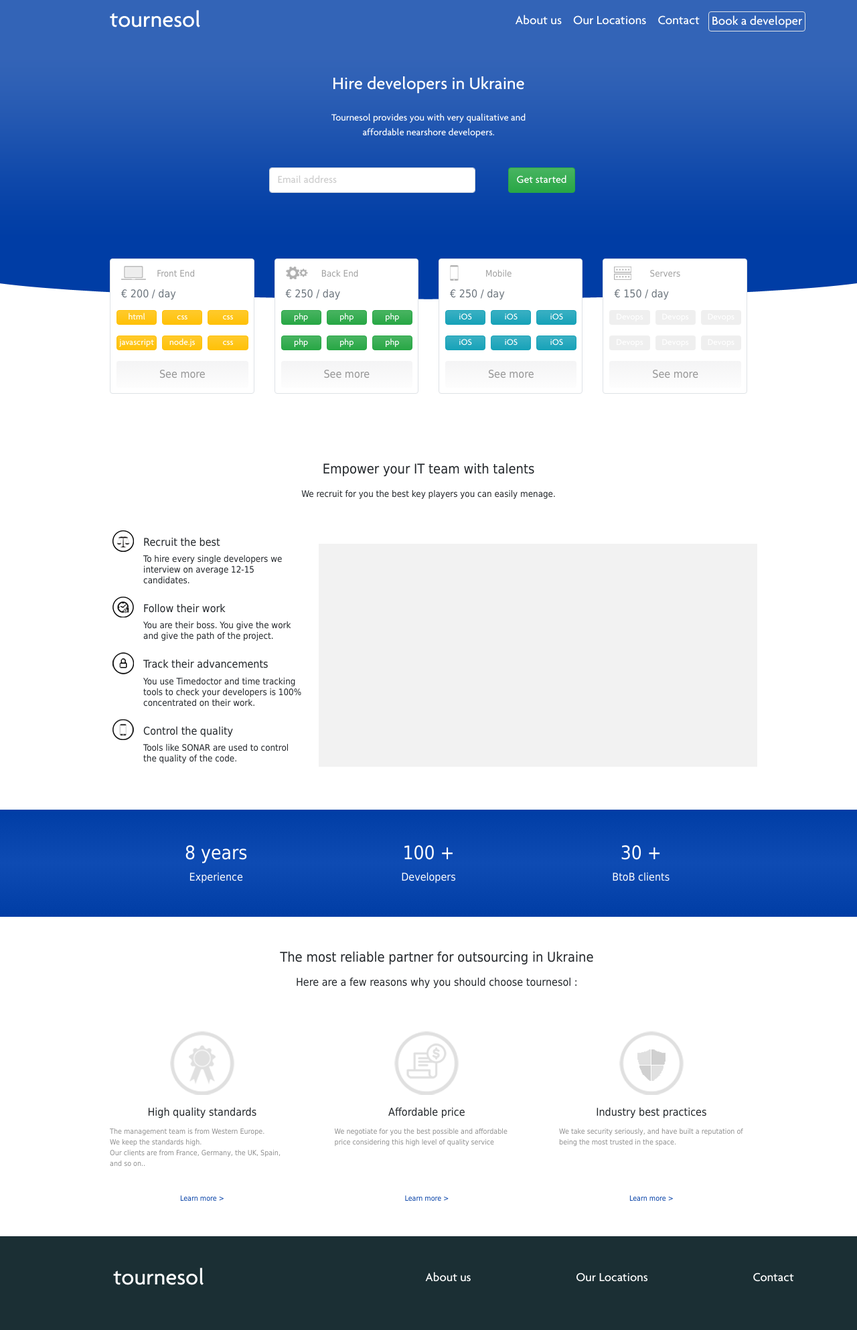
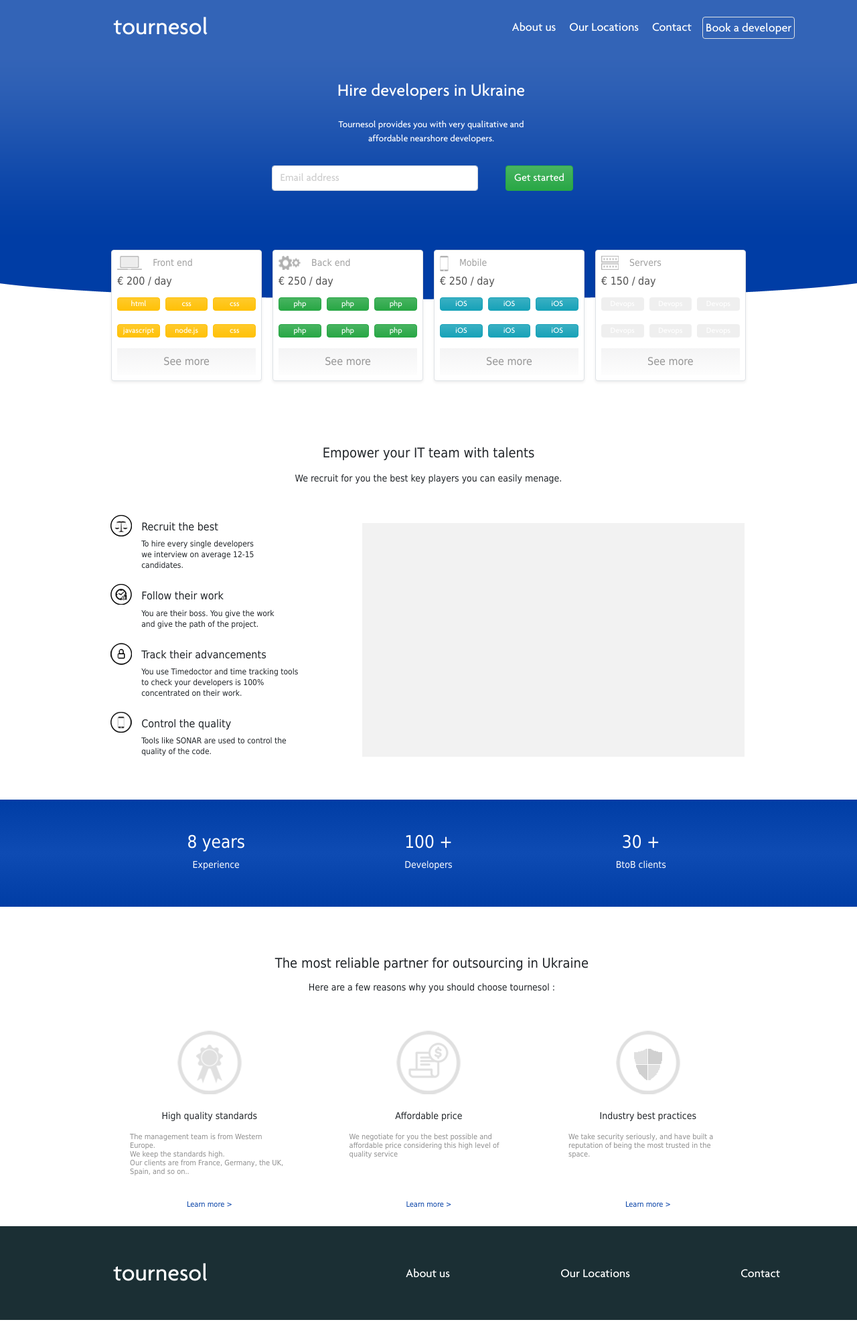
Before and after one commit to ITGuru7/tournesol-Bootstrap4Sass, a PHP site: page / in a window 1280 px wide. Shown: the whole page at 67% size. Run offline with PHP 8.4, Linux system fonts and the light colour scheme.

Commit message:
Pixel perfect

```diff
--- /dev/null
+++ b/fonts/agenda_font.css
@@ -0,0 +1,12 @@
+/*! Generated by Font Squirrel (https://www.fontsquirrel.com) on September 8, 2018 */
+
+
+
+@font-face {
+    font-family: 'agendamedium';
+    src: url('agendamedium-webfont.woff2') format('woff2'),
+         url('agendamedium-webfont.woff') format('woff');
+    font-weight: normal;
+    font-style: normal;
+
+}
--- a/index.html
+++ b/index.html
@@ -23,6 +23,7 @@
 
 
 	<!-- Custom styles for this template -->
+	<link rel="stylesheet" href="fonts/agenda_font.css" type="text/css" charset="utf-8" />
 	<link href="css/tournesol.css" rel="stylesheet">
 
 </head>
@@ -38,25 +39,25 @@
       </button>
 
       <div class="collapse navbar-collapse" id="navbarHeaderContent">
-  	    <ul class="navbar-nav ml-auto">
-  	      <li class="nav-item">
+  	    <ul class="navbar-nav ml-auto pr-3">
+  	      <li class="nav-item pr-1">
   	        <a class="nav-link text-white" href="#">About us</a>
   	      </li>
-          <li class="nav-item">
+          <li class="nav-item pr-1">
   	        <a class="nav-link text-white" href="#">Our Locations</a>
   	      </li>
-          <li class="nav-item">
+          <li class="nav-item pr-1">
   	        <a class="nav-link text-white" href="#">Contact</a>
   	      </li>
           <li class="nav-item">
-  	        <a class="ml-1 mt-2 py-0 px-1 align-middle nav-link text-white border rounded" href="#">Book a developer</a>
+  	        <a class="ml-1 mt-1 pt-1 pb-0 px-1 align-middle nav-link text-white border rounded" href="#">Book a developer</a>
   	      </li>
   	    </ul>
       </div>
   	</nav>
 
     <!-- Title -->
-    <div id="header-title" class="container-fluid pt-5">
+    <div id="header-title" class="container-fluid pt-5 pl-2 pr-0">
       <div class="container text-white">
         <div class="row">
           <div class="col-sm text-center text-justify">
@@ -69,11 +70,11 @@
             affordable nearshore developers.</p>
             </div>
         </div>
-        <div class="row mt-3 mx-5 d-flex justify-content-center">
+        <div class="row mt-1 mx-5 d-flex justify-content-center">
           <div class="col-md-4 col-sm-6 pt-2">
             <input type="email" class="form-control" placeholder="Email address">
           </div>
-          <div class="col-md-2 col-sm-3 pt-2 d-flex justify-content-center">
+          <div class="col-md-2 col-sm-3 pt-2 pl-0 d-flex justify-content-center">
             <button type="button" class="btn btn-success">Get started</button>
           </div>
         </div>
@@ -84,19 +85,15 @@
   <!-- Page Content -->
   <div id="main-content" class="container-fluid">
     <!-- Technology Content -->
-    <div id="technology" class="row">
-      <div class="col-md-3 col-sm-6 mt-2">
-        <div class="container-fluid bg-white border rounded pl-3">
-          <div class="row mt-2">
-            <div class="col-sm-3">
+    <div id="technology" class="row px-2">
+      <div class="col-md-3 col-sm-6 mt-2 px-2">
+        <div class="container-fluid bg-white border rounded shadow-sm">
+          <div class="row mt-2 px-2 title-technology">
             <img src="images/comp.png">
+            <div class="pl-3">Front end</div>
           </div>
-            <div class="col-sm-9 pt-1 title-technology">
-              Front End
-            </div>
-          </div>
-          <div class="row mt-2">
-            <div class="col text-muted hourly-price">
+          <div class="row mt-2 hourly-price">
+            <div class="col">
               € 200 / day
             </div>
           </div>
@@ -111,7 +108,7 @@
               <button type="button" class="btn btn-warning btn-block text-white p-0 btn-technology">css</button>
             </div>
           </div>
-          <div class="row p-1 d-flex justify-content-around">
+          <div class="row px-1 pt-2 d-flex justify-content-around">
             <div class="col-sm-4 text-center p-1">
               <button type="button" class="btn btn-warning btn-block text-white p-0 btn-technology">javascript</button>
             </div>
@@ -122,25 +119,21 @@
               <button type="button" class="btn btn-warning btn-block text-white p-0 btn-technology">css</button>
             </div>
           </div>
-          <div class="row">
-            <button class="btn col-sm m-2 border-0 text-center see-more">
+          <div class="row mt-1">
+            <button class="btn col-sm m-2 border-0 rounded-0 text-center see-more">
               See more
             </button>
           </div>
         </div>
       </div>
-      <div class="col-md-3 col-sm-6 mt-2">
-        <div class="container-fluid bg-white border rounded pl-3">
-          <div class="row mt-2">
-            <div class="col-sm-3">
+      <div class="col-md-3 col-sm-6 mt-2 px-2">
+        <div class="container-fluid bg-white border rounded shadow-sm">
+          <div class="row mt-2 px-2 title-technology">
             <img src="images/back-end.png">
+            <div class="pl-3">Back end</div>
           </div>
-            <div class="col-sm-9 pt-1 title-technology">
-              Back End
-            </div>
-          </div>
-          <div class="row mt-2">
-            <div class="col text-muted hourly-price">
+          <div class="row mt-2 hourly-price">
+            <div class="col">
               € 250 / day
             </div>
           </div>
@@ -155,7 +148,7 @@
               <button type="button" class="btn btn-success btn-block text-white p-0 btn-technology">php</button>
             </div>
           </div>
-          <div class="row p-1 d-flex justify-content-around">
+          <div class="row px-1 pt-2 d-flex justify-content-around">
             <div class="col-sm-4 text-center p-1">
               <button type="button" class="btn btn-success btn-block text-white p-0 btn-technology">php</button>
             </div>
@@ -166,25 +159,21 @@
               <button type="button" class="btn btn-success btn-block text-white p-0 btn-technology">php</button>
             </div>
           </div>
-          <div class="row">
-            <button class="btn col-sm m-2 border-0 text-center see-more">
+          <div class="row mt-1">
+            <button class="btn col-sm m-2 border-0 rounded-0 text-center see-more">
             See more
             </button>
           </div>
         </div>
       </div>
-      <div class="col-md-3 col-sm-6 mt-2">
-        <div class="container-fluid bg-white border rounded pl-3">
-          <div class="row mt-2">
-            <div class="col-sm-3">
+      <div class="col-md-3 col-sm-6 mt-2 px-2">
+        <div class="container-fluid bg-white border rounded shadow-sm">
+          <div class="row mt-2 px-2 title-technology">
             <img src="images/iphone.png">
+            <div class="pl-3">Mobile</div>
           </div>
-            <div class="col-sm-9 pt-1 title-technology">
-              Mobile
-            </div>
-          </div>
-          <div class="row mt-2">
-            <div class="col text-muted hourly-price">
+          <div class="row mt-2 hourly-price">
+            <div class="col">
               € 250 / day
             </div>
           </div>
@@ -199,7 +188,7 @@
               <button type="button" class="btn btn-info btn-block text-white p-0 btn-technology">iOS</button>
             </div>
           </div>
-          <div class="row p-1 d-flex justify-content-around">
+          <div class="row px-1 pt-2 d-flex justify-content-around">
             <div class="col-sm-4 text-center p-1">
               <button type="button" class="btn btn-info btn-block text-white p-0 btn-technology">iOS</button>
             </div>
@@ -210,25 +199,21 @@
               <button type="button" class="btn btn-info btn-block text-white p-0 btn-technology">iOS</button>
             </div>
           </div>
-          <div class="row">
-            <button class="btn col-sm m-2 border-0 text-center see-more">
+          <div class="row mt-1">
+            <button class="btn col-sm m-2 border-0 rounded-0 text-center see-more">
               See more
             </button>
           </div>
         </div>
       </div>
-      <div class="col-md-3 col-sm-6 mt-2">
-        <div class="container-fluid bg-white border rounded pl-3">
-          <div class="row mt-2">
-            <div class="col-sm-3">
+      <div class="col-md-3 col-sm-6 mt-2 px-2">
+        <div class="container-fluid bg-white border rounded shadow-sm">
+          <div class="row mt-2 px-2 title-technology">
             <img src="images/server.png">
+            <div class="pl-3">Servers</div>
           </div>
-            <div class="col-sm-9 pt-1 title-technology">
-              Servers
-            </div>
-          </div>
-          <div class="row mt-2">
-            <div class="col text-muted hourly-price">
+          <div class="row mt-2 hourly-price">
+            <div class="col">
               € 150 / day
             </div>
           </div>
@@ -243,7 +228,7 @@
               <button type="button" class="btn btn-block text-white p-0 btn-technology">Devops</button>
             </div>
           </div>
-          <div class="row p-1 d-flex justify-content-around">
+          <div class="row px-1 pt-2 d-flex justify-content-around">
             <div class="col-sm-4 text-center p-1">
               <button type="button" class="btn btn-block text-white p-0 btn-technology">Devops</button>
             </div>
@@ -254,8 +239,8 @@
               <button type="button" class="btn btn-block text-white p-0 btn-technology">Devops</button>
             </div>
           </div>
-          <div class="row">
-            <button class="btn col-sm m-2 border-0 text-center see-more">
+          <div class="row mt-1">
+            <button class="btn col-sm m-2 border-0 rounded-0 text-center see-more">
               See more
             </button>
           </div>
@@ -277,28 +262,28 @@
           </div>
         </div>
         <div class="row mt-4">
-          <div id="empower-step" class="col-md-4 col-sm-6 p-1">
+          <div id="empower-step" class="col-md-4 col-sm-6 p-0 mr-3">
             <div class="container-fluid">
-              <div class="row">
+              <div class="row mt-1">
                 <div class="col-sm-1">
                   <img src="images/recruit.png">
                 </div>
-                <div class="col-sm-10 ml-3 pt-2">
+                <div class="col-sm-8 ml-3 pt-2">
                   <div class="container-fluid">
                     <div class="row">
                       <h6>Recruit the best</h6>
                     </div>
                     <div class="row">
-                      <p>To hire every single developers we interview on average 12-15 candidates.</p>
+                      <p>To hire every single developers <br>we interview on average 12-15 candidates.</p>
                     </div>
                   </div>
                 </div>
               </div>
-              <div class="row">
+              <div class="row mt-1">
                 <div class="col-sm-1">
                   <img src="images/follow.png">
                 </div>
-                <div class="col-sm-10 ml-3 pt-2">
+                <div class="col-sm-9 ml-3 pt-2">
                   <div class="container-fluid">
                     <div class="row">
                       <h6>Follow their work</h6>
@@ -309,7 +294,7 @@
                   </div>
                 </div>
               </div>
-              <div class="row">
+              <div class="row mt-1">
                 <div class="col-sm-1">
                   <img src="images/track.png">
                 </div>
@@ -324,7 +309,7 @@
                   </div>
                 </div>
               </div>
-              <div class="row">
+              <div class="row mt-1">
                 <div class="col-sm-1">
                   <img src="images/control.png">
                 </div>
@@ -341,7 +326,7 @@
               </div>
             </div>
           </div>
-          <div id="empower-content" class="col-md-8 col-sm-6 mt-4 mb-3">
+          <div id="empower-content" class="col-md-7 col-sm-5 my-3 ml-5">
           </div>
         </div>
       </div>
@@ -352,84 +337,108 @@
   <div id="company-detail" class="container-fluid d-flex justify-content-around mt-5 text-white">
     <div class="col-sm-4 p-5 text-center">
       <h3>8 years</h3>
-      <p>Experience<p>
+      <p>Experience</p>
     </div>
     <div class="col-sm-4 p-5 text-center">
       <h3>100 +</h3>
-      <p>Developers<p>
+      <p>Developers</p>
     </div>
     <div class="col-sm-4 p-5 text-center">
       <h3>30 +</h3>
-      <p>BtoB clients<p>
+      <p>BtoB clients</p>
     </div>
   </div>
 
   <!-- Support Content -->
-  <div id="support-content" class="container-fluid mt-5">
+  <div id="support-content" class="container-fluid mt-5 pt-4">
     <div class="row">
-      <div class="col text-center">
+      <div class="col pl-0 text-center">
         <h5>The most reliable partner for outsourcing in Ukraine</h5>
       </div>
     </div>
     <div class="row mt-2">
-      <div class="col text-center">
+      <div class="col pl-0 text-center">
         <h6>Here are a few reasons why you should choose tournesol :</h6>
       </div>
     </div>
-    <div class="row mt-5 d-flex justify-content-around">
+    <div class="row mt-4 ml-0 pt-3 pr-4 d-flex justify-content-around">
       <div class="col-sm-4 mt-2">
         <div class="container-fluid">
-          <div class="row d-flex justify-content-center">
+          <div class="row">
+            <div class="col d-flex justify-content-center">
               <img src="images/standards.png">
             </div>
-          <div class="row mt-3 d-flex justify-content-center">
+          </div>
+          <div class="row mt-4">
+            <div class="col d-flex justify-content-center">
               <h6>High quality standards</h6>
             </div>
-          <div class="row mt-1 d-flex justify-content-center reason-detail">
+          </div>
+          <div class="row mt-2">
+            <div class="col d-flex justify-content-center">
               <p>
                 The management team is from Western Europe.<br>
                 We keep the standards high.<br>
                 Our clients are from France, Germany, the UK, Spain, and so on..
               </p>
             </div>
-          <div class="row d-flex justify-content-center">
+          </div>
+          <div class="row">
+            <div class="col d-flex justify-content-center">
               <a href="#">Learn more ></a>
+            </div>
           </div>
         </div>
       </div>
       <div class="col-sm-4 mt-2">
         <div class="container-fluid">
-          <div class="row d-flex justify-content-center">
+          <div class="row">
+            <div class="col d-flex justify-content-center">
               <img src="images/price.png">
             </div>
-          <div class="row mt-3 d-flex justify-content-center">
+          </div>
+          <div class="row mt-4">
+            <div class="col d-flex justify-content-center">
               <h6>Affordable price</h6>
             </div>
-          <div class="row mt-1 d-flex justify-content-center reason-detail">
+          </div>
+          <div class="row mt-2">
+            <div class="col d-flex justify-content-center">
               <p>
                 We negotiate for you the best possible and affordable price considering this high level of quality service
               </p>
             </div>
-          <div class="row d-flex justify-content-center">
+          </div>
+          <div class="row">
+            <div class="col d-flex justify-content-center">
               <a href="#">Learn more ></a>
+            </div>
           </div>
         </div>
       </div>
       <div class="col-sm-4 mt-2">
         <div class="container-fluid">
-          <div class="row d-flex justify-content-center">
+          <div class="row">
+            <div class="col d-flex justify-content-center">
               <img src="images/security.png">
             </div>
-          <div class="row mt-3 d-flex justify-content-center">
+          </div>
+          <div class="row mt-4">
+            <div class="col d-flex justify-content-center">
               <h6>Industry best practices</h6>
             </div>
-          <div class="row mt-1 d-flex justify-content-center reason-detail">
+          </div>
+          <div class="row mt-2">
+            <div class="col d-flex justify-content-center">
               <p>
                 We take security seriously, and have built a reputation of being the most trusted in the space.
               </p>
             </div>
-          <div class="row d-flex justify-content-center">
+          </div>
+          <div class="row">
+            <div class="col d-flex justify-content-center">
               <a href="#">Learn more ></a>
+            </div>
           </div>
         </div>
       </div>
@@ -437,16 +446,16 @@
   </div>
 
 	<!-- Footer -->
-	<footer class="mt-5 pt-4">
+	<footer class="mt-4 pt-4">
     <!-- Navigation -->
-  	<nav class="navbar navbar-expand-lg navbar-dark d-flex justify-content-between">
+  	<nav class="navbar navbar-expand-lg navbar-dark mt-2 d-flex justify-content-between">
   	  <a class="navbar-brand" href="#">tournesol</a>
       <button class="navbar-toggler" type="button" data-toggle="collapse" data-target="#navbarFooterContent" aria-controls="navbarFooterContent" aria-expanded="false" aria-label="Toggle navigation">
         <span class="navbar-toggler-icon"></span>
       </button>
 
       <div class="collapse navbar-collapse" id="navbarFooterContent">
-        <ul class="navbar-nav ml-auto d-flex justify-content-around w-75">
+        <ul class="navbar-nav ml-auto d-flex justify-content-around pr-3">
   	      <li class="nav-item">
   	        <a class="nav-link text-white" href="#">About us</a>
   	      </li>
--- a/scss/tournesol.scss
+++ b/scss/tournesol.scss
@@ -1,12 +1,5 @@
 @import 'bootstrap/mixins.scss';
 @import 'bootstrap/bootstrap.scss';
-
-@font-face {
-	font-family: "Agenda";
-	font-style: normal;
-	font-weight: normal;
-	src: url("../fonts/AgendaMedium.ttf") format('truetype') ;
-}
 
 body {
   background: url(../images/background.png) no-repeat center top;
@@ -15,28 +8,25 @@ body {
 }
 
 header {
-	margin-top: 0 ;
-  font-family: Agenda ;
+	margin-top: 10px ;
+  font-family: 'agendamedium' ;
 
   nav {
-		padding: 0 70/1170*100% 0 150/1170*100% !important ;
+		padding: 0 calc(70/1170*100%) 0 calc(155/1170*100%) !important ;
     .navbar-brand {
-      font-size: 26pt ;
-    }
-    .nav-link {
-			font-size: 19px ;
+      font-size: 36px ;
 		}
-		li {
-			margin-left: 1px !important ;
+    a {
+			font-size: 18px ;
 		}
   }
 
   #header-title {
     h4 {
-      font-size: 20pt ;
+      font-size: 26px ;
     }
     p {
-      font-size: 11pt ;
+      font-size: 14px ;
     }
 		::placeholder {
 			color: #cecece ;
@@ -45,42 +35,47 @@ header {
 }
 
 #main-content {
-  margin-top: 90px ;
-  padding: 0 150/1170*100% ;
+  margin-top: 80px ;
+  padding: 0 calc(151/1170*100%) ;
 
 	#technology {
 		.title-technology {
-			font-size: 10pt ;
+			height: 18px ;
+			font-size: 14px ;
 			color: #9f9f9f ;
 		}
 		.hourly-price {
-			font-size: 12pt ;
+			margin: 0 -22px ;
+			font-size: 16px ;
 			color: #515151 ;
 		}
 		.btn-technology {
-			font-family: Agenda ;
-			font-size: 10pt ;
+			font-family: 'agendamedium' ;
+			font-size: 12px ;
 		}
 		.see-more {
 			height: 40px ;
-			font-size: 12pt ;
 			color: #959595 ;
 			@include gradient-y(#f4f4f5, #fdfdfd, 0%, 100%) ;
+			button {
+				font-size: 18px ;
+			}
 		}
 	}
 
 	#empower {
-		margin-top: 100px ;
+		margin-top: 95px ;
 
 		h5 {
-			font-size: 15pt ;
+			font-size: 20px ;
 		}
 		p {
-			font-size: 10pt ;
+			font-size: 14px ;
 		}
 		#empower-step {
 			p {
-				line-height: 12pt ;
+				font-size: 12px ;
+				line-height: 16px ;
 			}
 		}
 		#empower-content {
@@ -90,46 +85,59 @@ header {
 }
 
 #company-detail {
-	padding: 0 150/1170*100% ;
+	padding: 0 calc(150/1170*100%) ;
 	width: 100% ;
 	height: 160px ;
-	font-size: 12pt ;
 	color: #959595 ;
 	background-image: linear-gradient(#003da5, #0e4bb3, #003da5);
+	h3 {
+		font-size: 26px ;
+	}
+	p {
+		font-size: 14px ;
+	}
 }
 
 #support-content {
-	padding: 0 100/1170*100% 0 150/1170*100% ;
+	padding: 0 calc(100/1170*100%) 0 calc(150/1170*100%) ;
 	width: 100% ;
 	div.row {
 		width: 100% ;
 	}
+	h5 {
+		font-size: 20px ;
+	}
 	h6 {
-		font-size: 12pt ;
+		font-size: 14px ;
 	}
 	a {
-		font-size: 8pt ;
+		font-size: 11px ;
 		color: #003da5 ;
 	}
-	.reason-detail {
+	p {
 		height: 100px ;
-		font-size: 8pt ;
+		font-size: 11px ;
+		line-height: 13px ;
 		color: #8e8e8e ;
+		margin-bottom: 0 ;
 	}
 }
 
 footer {
 	padding-left: 140/1170*100% !important ;
-  font-family: Agenda ;
+  font-family: 'agendamedium' ;
 	height: 140px ;
 	background-color: #1b2f34 ;
 
   nav {
     .navbar-brand {
-      font-size: 26pt ;
-    }
-    .nav-link {
-      font-size: 14pt ;
+      font-size: 36px ;
+		}
+		.navbar-nav {
+			width: 79% !important ;
+		}
+    a {
+      font-size: 18px ;
     }
   }
 }
```
Also changed, not shown: css/tournesol.css, fonts/agendamedium-webfont.ttf (added), fonts/agendamedium-webfont.woff (added), fonts/agendamedium-webfont.woff2 (added), 2 other files. Lines whose indentation alone changed are shown as unchanged.
